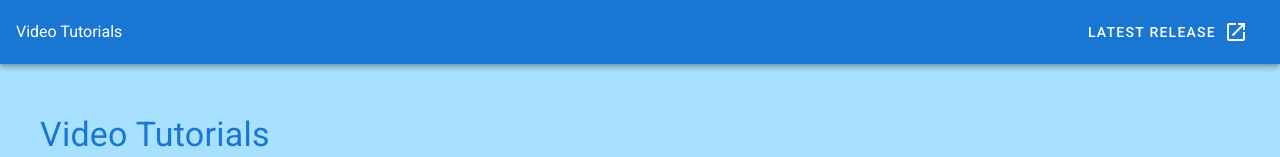
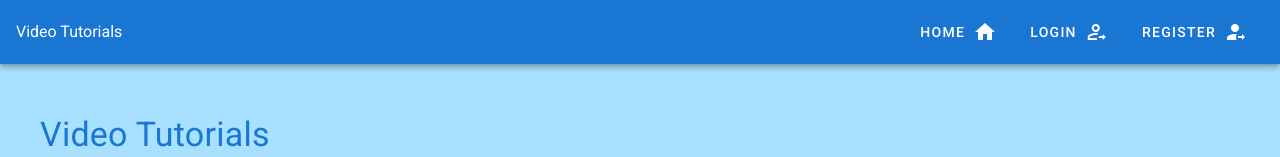
Before and after one commit to presiyan-peev/video-tutorial-register, a Vue app: page / in a window 1280 px wide. Shown: the top 157 px of the page. Built offline with nearby package versions, Linux system fonts and the light colour scheme.

Commit message:
make app bar work with guests

```diff
--- a/src/components/appbar/AppBarGuest.vue
+++ b/src/components/appbar/AppBarGuest.vue
@@ -1,12 +1,25 @@
 <template>
   <div class="appBarLeftButtons">
     <v-btn
-        href="https://github.com/vuetifyjs/vuetify/releases/latest"
-        target="_blank"
+        @click="navigateTo('Home')"
         text
       >
-        <span class="mr-2">Latest Release</span>
-        <v-icon>mdi-open-in-new</v-icon>
+        <span class="mr-2">Home</span>
+        <v-icon>mdi-home</v-icon>
+    </v-btn>
+    <v-btn
+        @click="navigateTo('Login')"
+        text
+      >
+        <span class="mr-2">Login</span>
+        <v-icon>mdi-account-arrow-right-outline</v-icon>
+    </v-btn>
+    <v-btn
+        @click="navigateTo('Register')"
+        text
+      >
+        <span class="mr-2">Register</span>
+        <v-icon>mdi-account-arrow-right</v-icon>
     </v-btn>
   </div>
 </template>
@@ -17,5 +30,11 @@
 
 export default {
   name: 'AppBarGuest',
+
+  methods: {
+    navigateTo(to) {
+       this.$router.push(to)
+    }
+  }
 }
 </script>
--- a/src/router/index.js
+++ b/src/router/index.js
@@ -13,12 +13,16 @@ Vue.use(VueRouter)
     component: Home
   },
   {
-    path: '/',
+    path: '/home',
+    redirect: '/'
+  },
+  {
+    path: '/login',
     name: 'Login',
     component: Login
   },
   {
-    path: '/',
+    path: '/register',
     name: 'Register',
     component: Register
   },
```
